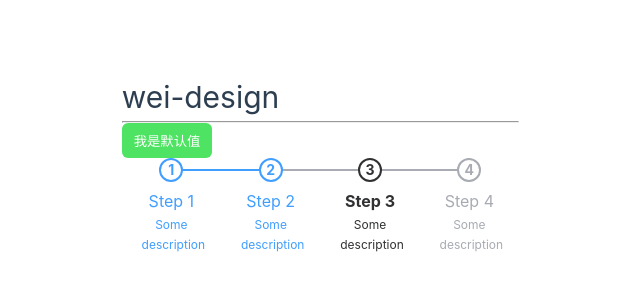
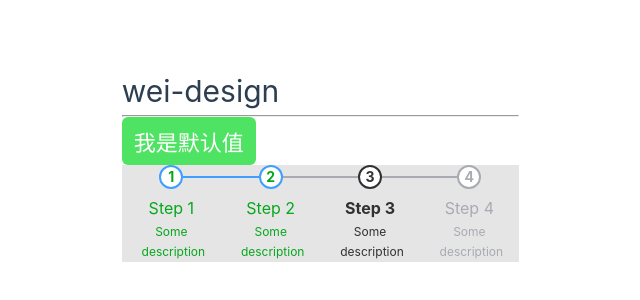
Before and after one commit to guoqin721/bussines-Components-vue, a Vue app: page / in a window 1280 px wide. Shown: the part 236-536 px from the top of the page, without its empty margins (121-761 px from the left). Built offline with nearby package versions, Linux system fonts and the light colour scheme.

Commit message:
fix:css测试:deep、vue中添加css、引入src中的样式文件

```diff
--- /dev/null
+++ b/packages/node-steps/src/index.scss
@@ -0,0 +1,3 @@
+.steps-wrap {
+  background: rgba(0, 0, 0, 0.1);
+}
--- a/packages/node-steps/src/node-steps.vue
+++ b/packages/node-steps/src/node-steps.vue
@@ -1,5 +1,5 @@
 <template>
-  <el-steps :active="2" align-center>
+  <el-steps :active="2" align-center class="steps-wrap">
     <el-step title="Step 1" description="Some description" />
     <el-step title="Step 2" description="Some description" />
     <el-step title="Step 3" description="Some description" />
@@ -7,8 +7,18 @@
   </el-steps>
 </template>
 <script lang="ts" setup>
+import '../../../src/assets/index.css'
+import './index.scss'
 const COMPONENT_NAME = 'SzywNodeSteps'
 defineOptions({
   name: COMPONENT_NAME
 })
 </script>
+<style scoped>
+:deep(.is-finish){
+  color: #06a71d!important;
+}
+.steps-wrap {
+  font-size: 4px;
+}
+</style>
--- /dev/null
+++ b/src/assets/index.css
@@ -0,0 +1,3 @@
+.we-button-type-default{
+  font-size: 22px;
+}
```
